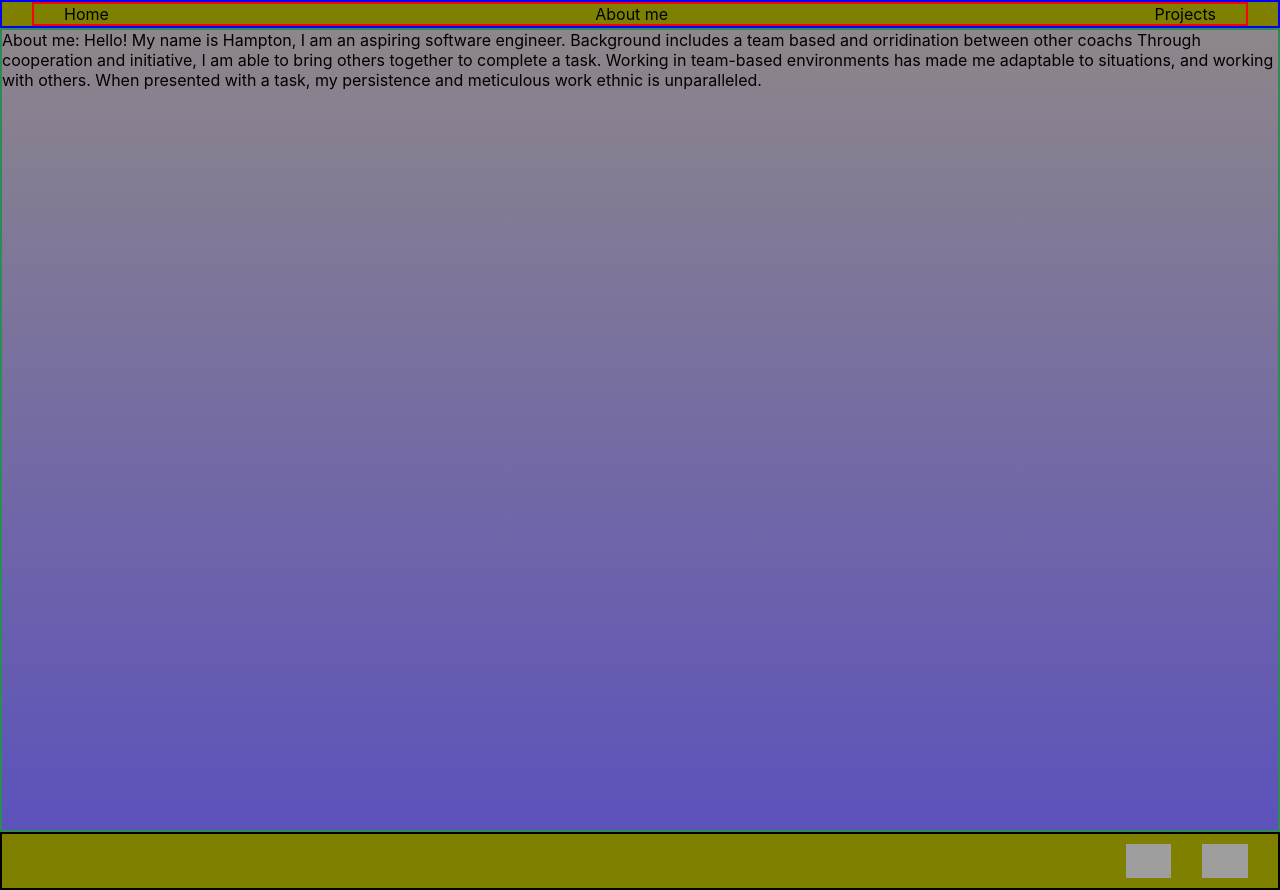
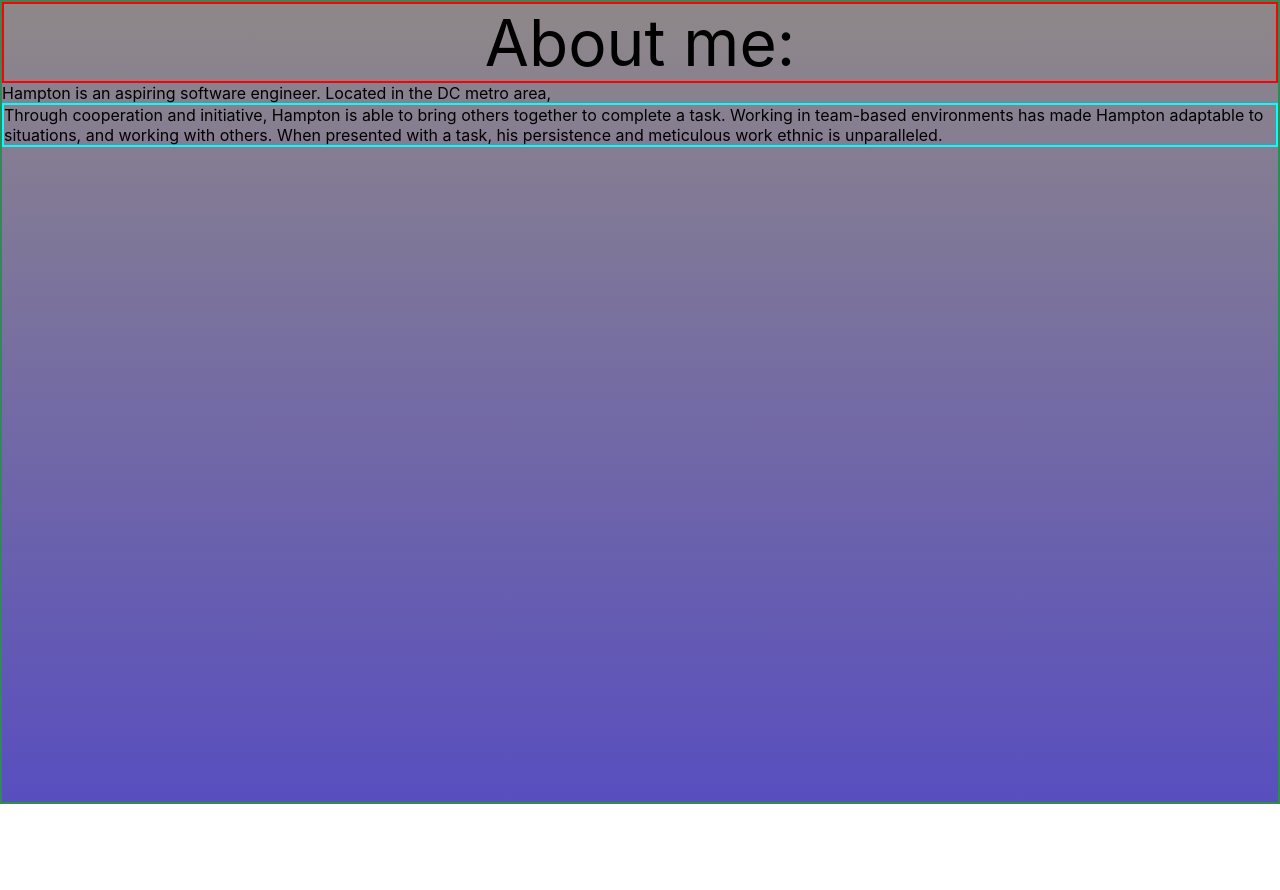
Before and after one commit to hammyhammer/Portfolio, a React (Create React App) app in the folder client/: page /about-me in a window 1280 px wide. After the commit the page ends 804 px from the top, so only its background shows below. Built offline with nearby package versions, Linux system fonts and the light colour scheme; grey boxes are pictures that could not be loaded.

Commit message:
adding additional content to about me

```diff
--- a/client/src/screens/AboutMe/AboutMe.jsx
+++ b/client/src/screens/AboutMe/AboutMe.jsx
@@ -1,19 +1,17 @@
-import Layout from "../../components/Layout/Layout";
 import aboutcss from "./AboutMe.module.css";
 
 export default function AboutMe() {
   return (
-    <Layout>
-      <div className={aboutcss.whole}>
-        About me:
-        Hello! My name is Hampton, I am an aspiring software engineer.
+    <div className={aboutcss.whole}>
+      <div className={aboutcss.header}>About me:</div>
 
-        Background includes a team based and orridination between other coachs
+      <div>
+        Hampton is an aspiring software engineer. Located in the DC metro area,
+      </div>
 
-
-        Through cooperation and initiative, I am able to bring others together to complete a task. Working in team-based environments has made me adaptable to situations, and working with others. When presented with a task, my persistence and meticulous work ethnic is unparalleled.
-
+      <div className={aboutcss.branding}>
+        Through cooperation and initiative, Hampton is able to bring others together to complete a task. Working in team-based environments has made Hampton adaptable to situations, and working with others. When presented with a task, his persistence and meticulous work ethnic is unparalleled.
       </div>
-    </Layout>
+    </div>
   )
 }
--- a/client/src/screens/AboutMe/AboutMe.module.css
+++ b/client/src/screens/AboutMe/AboutMe.module.css
@@ -2,3 +2,13 @@
   height: 100vh;
   border: 2px solid seagreen;
 }
+
+.header {
+  font-size: 5vw;
+  text-align: center;
+  border: 2px solid red;
+}
+
+.branding {
+  border: 2px solid cyan
+}
--- a/client/src/screens/Home/Home.jsx
+++ b/client/src/screens/Home/Home.jsx
@@ -1,7 +1,7 @@
 import React from 'react'
 import homecss from './Home.module.css'
 import Layout from '../../components/Layout/Layout'
-// import AboutMe from '../AboutMe/AboutMe.jsx'
+import AboutMe from '../AboutMe/AboutMe.jsx'
 export default function Home() {
   return (
     <Layout>
@@ -9,6 +9,7 @@ export default function Home() {
         <div className={homecss.welcome}>
           Hello! I am Hampton, and I am a web developer.
         </div>
+        <AboutMe />
         <img src="" />
 
         {/* <AboutMe /> */}
--- a/client/src/screens/Home/Home.module.css
+++ b/client/src/screens/Home/Home.module.css
@@ -3,3 +3,8 @@
   width: auto;
   height: 100vh;
 }
+
+.welcome {
+ font-size: 7vw;
+ margin: 5px 0px 0px 5px;
+}
```
